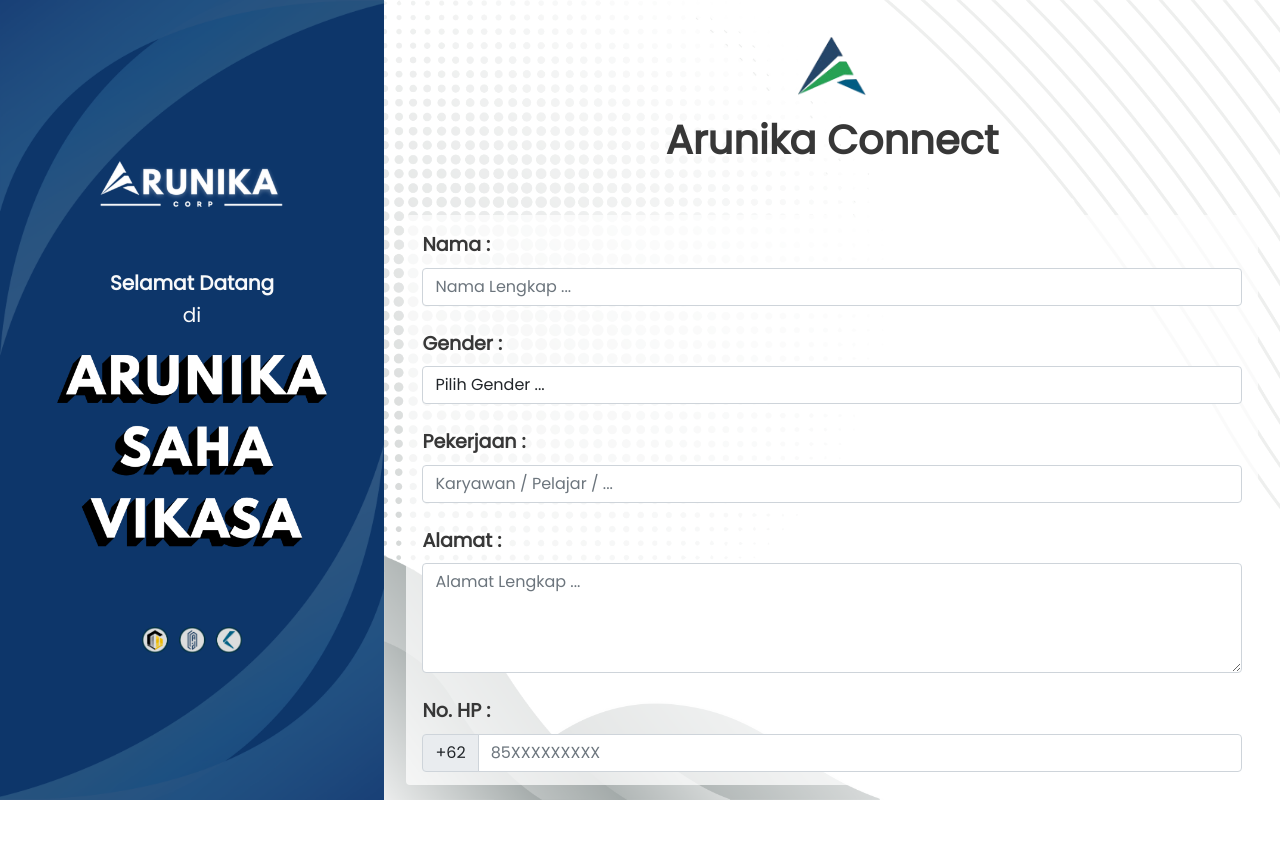
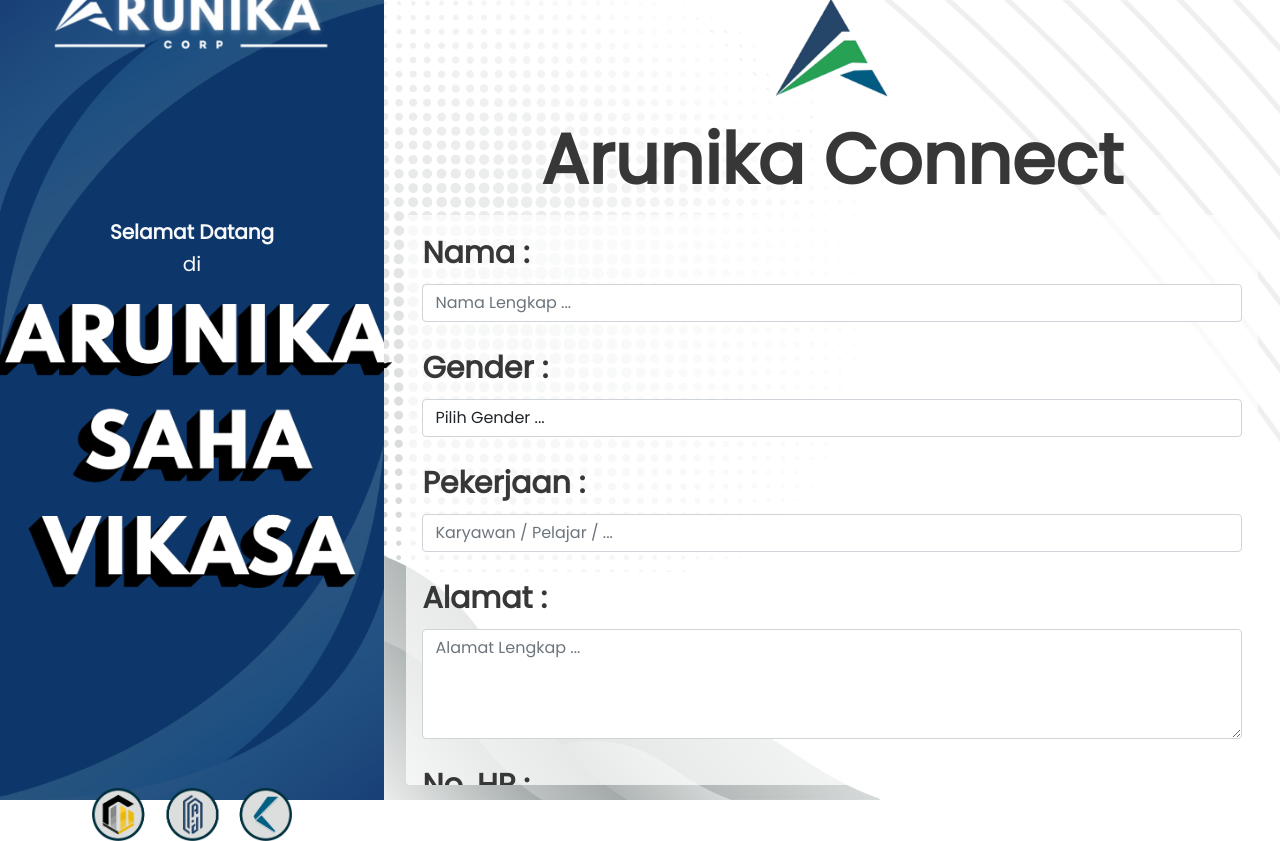
Before and after one commit to ibnuahmadfauzi/arunika-connect, a plain HTML site: page index.html in a window 1280 px wide. Before the commit the page ends 800 px from the top, so only its background shows below. Drawn offline with Linux system fonts and the light colour scheme.

Commit message:
modification dimention

```diff
--- a/style.css
+++ b/style.css
@@ -283,14 +283,14 @@
     justify-content: center;
   }
   .welcome-section .logo-brand img {
-    width: 200px;
+    width: 300px;
   }
   .welcome-section .welcome-dialog {
-    margin-bottom: 80px;
-    margin-top: 50px;
+    margin-bottom: 200px;
+    margin-top: 150px;
   }
   .welcome-section .welcome-dialog img {
-    width: 270px;
+    width: 400px;
     margin-top: 20px;
   }
   .welcome-section .logo-bu {
@@ -298,7 +298,7 @@
     justify-content: center;
   }
   .welcome-section .logo-bu img {
-    width: 100px;
+    width: 200px;
   }
 
   .form-section {
@@ -309,7 +309,7 @@
       url(images/bulat.png);
     background-position: right top, left bottom, left top;
     background-repeat: no-repeat, no-repeat, no-repeat;
-    background-size: 600px, 500px, 700px;
+    background-size: 1000px, 500px, 700px;
     background-position-x: 500px, 0px, -200px;
   }
   .form-section .header-form-section {
@@ -319,7 +319,7 @@
     align-items: center;
   }
   .form-section .header-form-section img {
-    height: 60px;
+    height: 100px;
   }
   .form-section .header-form-section .header-logo {
     display: flex;
@@ -328,12 +328,14 @@
   .form-section .header-form-section h1 {
     margin: 0;
     font-weight: 600;
+    font-size: 70px;
   }
   .form-section .body-form-section {
     height: 75vh;
     display: flex;
     justify-content: center;
     align-items: center;
+    font-size: 30px;
   }
   .form-section .body-form-section .card {
     width: 95%;
```
